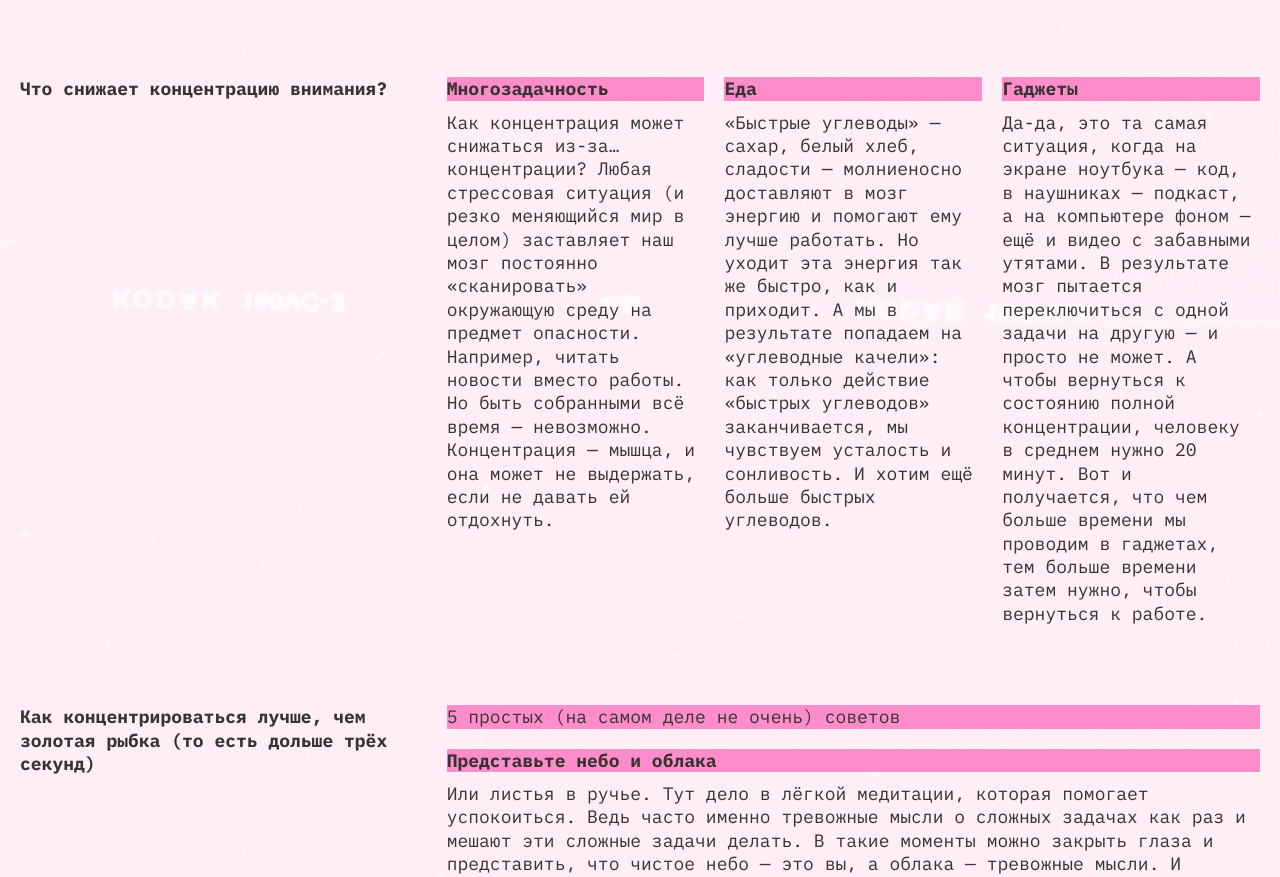
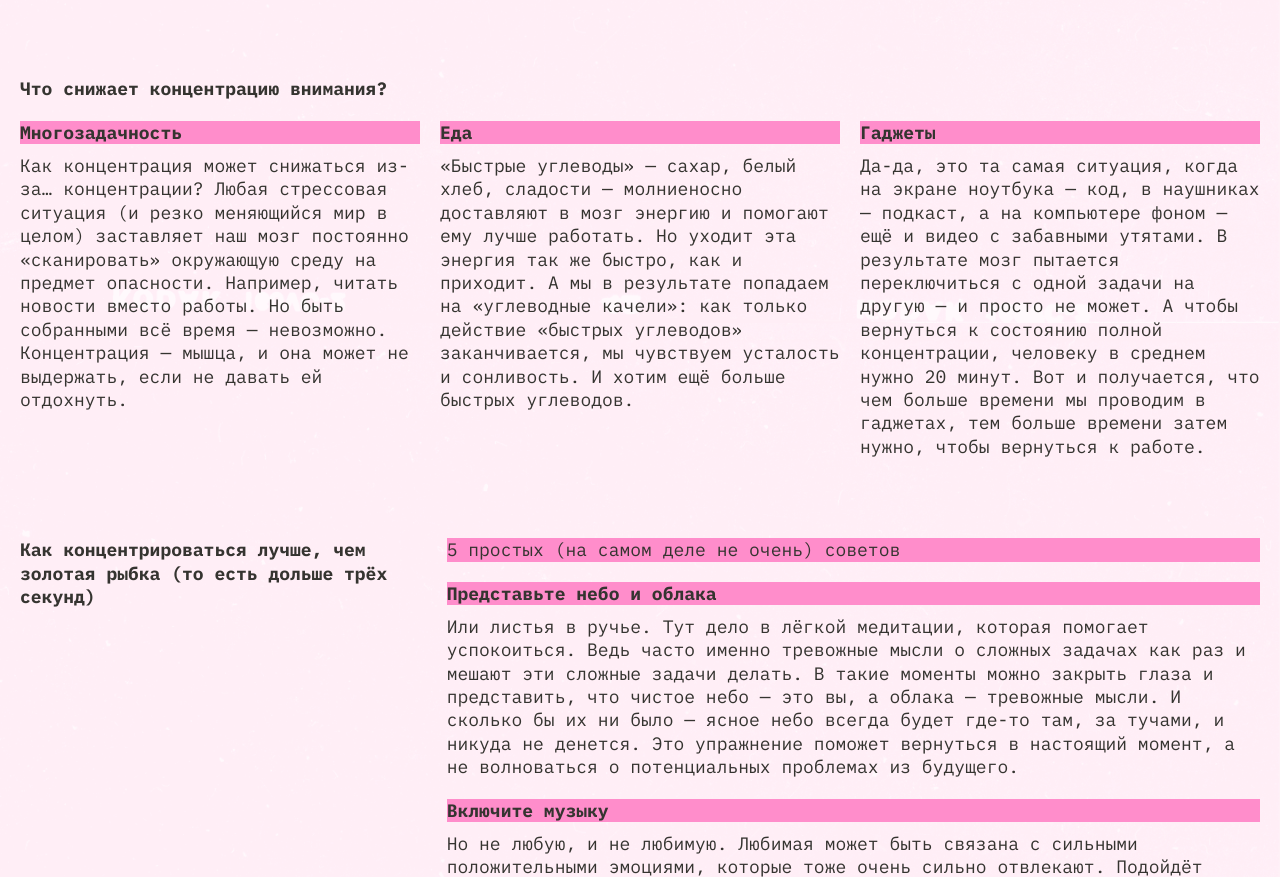
Before and after one commit to xyzxyzm/slozhno-sosredotochitsya-ad, a plain HTML site: page index.html in a window 1280 px wide. Shown: the part 1277-2154 px from the top of the page. Drawn offline with Linux system fonts and the light colour scheme.

Commit message:
Исправить ширину секций и галереи

```diff
--- a/styles/style.css
+++ b/styles/style.css
@@ -295,6 +295,10 @@
     grid-row: 1;
   }
 
+  .section-what {
+    grid-template-columns: 1fr;
+  }
+
   .section-what__articles-list {
     grid-template-columns: minmax(0, 1fr);
     align-items: start;
```
